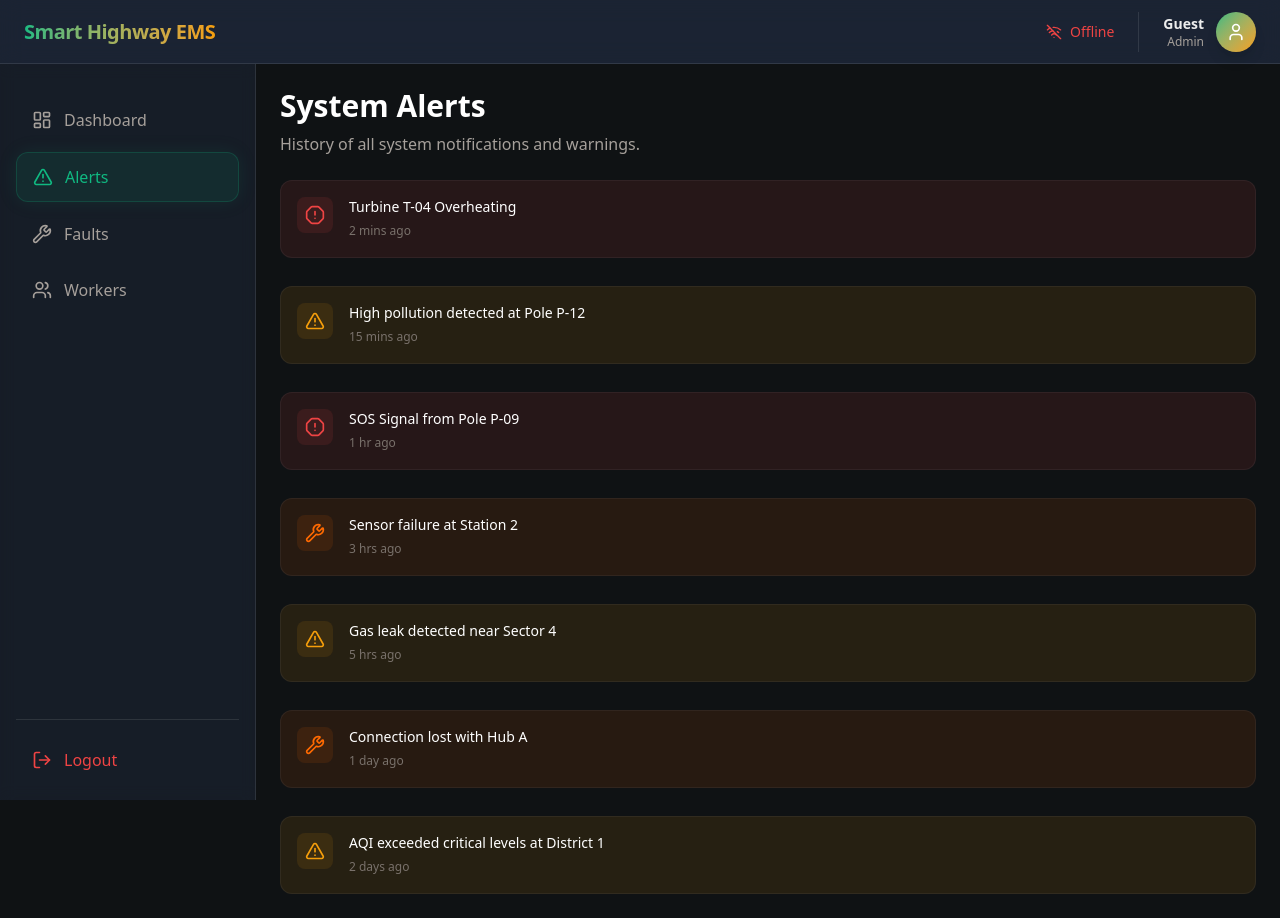
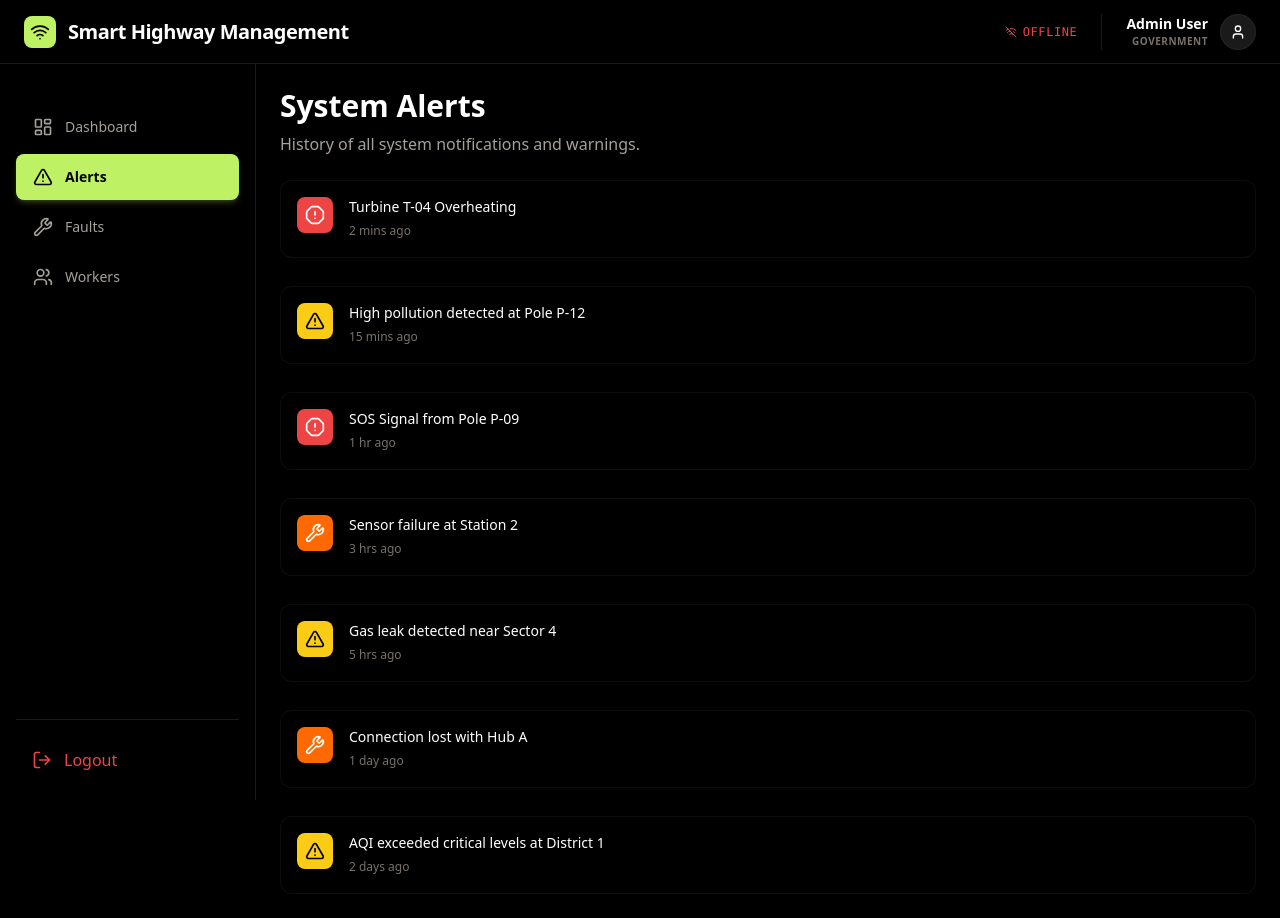
Before and after one commit to Lokith007/Nexathon, a Next.js app: page /government/alerts in a window 1280 px wide. Built offline with nearby package versions, Linux system fonts and the light colour scheme; no server answers; the database is empty.

Commit message:
added all

```diff
--- a/src/app/globals.css
+++ b/src/app/globals.css
@@ -1,14 +1,21 @@
 @import "tailwindcss";
 
 @theme {
-  --color-background: #0f1214; /* Dark background */
-  --color-foreground: #ededed;
-  --color-primary: #10b981; /* Emerald 500 */
-  --color-secondary: #f59e0b; /* Amber 500 */
-  --color-surface: #1e293b; /* Slate 800 - for cards */
-  --color-success: #10b981;
-  --color-warning: #f59e0b;
-  --color-error: #ef4444; /* Red 500 */
+  --color-background: #000000;
+  /* Pitch Black background */
+  --color-foreground: #ffffff;
+  --color-primary: #bef264;
+  /* Lime 400 */
+  --color-secondary: #a855f7;
+  /* Purple 500 */
+  --color-surface: #000000;
+  /* Match Background - Seamless Black */
+  --color-success: #bef264;
+  /* Matching Primary */
+  --color-warning: #facc15;
+  /* Yellow 400 */
+  --color-error: #ef4444;
+  /* Red 500 */
 }
 
 :root {
--- a/src/app/government/dashboard/page.tsx
+++ b/src/app/government/dashboard/page.tsx
@@ -21,12 +21,12 @@ const powerData = [
 export default function Dashboard() {
     const [metrics, setMetrics] = useState({
         voltage: 0,
-        current: 0,
+        current: 0.28,
         power: 0,
-        temperature: 0,
-        humidity: 0,
-        aqi: 0,
-        gas: 0,
+        temperature: 27.6,
+        humidity: 75.7,
+        aqi: 45, // Estimated safe value
+        gas: 257,
     });
 
     useEffect(() => {
@@ -55,9 +55,12 @@ export default function Dashboard() {
 
     return (
         <div className="space-y-8">
-            <div>
-                <h1 className="text-3xl font-bold text-white mb-2">Dashboard Overview</h1>
-                <p className="text-stone-400">Real-time monitoring of highway assets.</p>
+            {/* Dashboard Header */}
+            <div className="flex flex-col md:flex-row md:items-end justify-between gap-4">
+                <div>
+                    <h1 className="text-4xl font-extrabold text-white tracking-tight mb-1">Smart Highway Management</h1>
+                    <p className="text-stone-400 font-medium">System Status: <span className="text-primary font-bold">Optimal</span></p>
+                </div>
             </div>
 
             {/* Top Metrics */}
@@ -69,6 +72,7 @@ export default function Dashboard() {
                     icon={Zap}
                     status={metrics.power > 0 ? "normal" : "warning"}
                     trend="Live"
+                    variant="filled" // Highlight as key metric
                 />
                 <MetricCard
                     title="Temperature"
@@ -77,6 +81,7 @@ export default function Dashboard() {
                     icon={Thermometer}
                     status={metrics.temperature > 35 ? "warning" : "normal"}
                     trend="Live"
+                    variant="filled" // Highlight as key metric
                 />
                 <MetricCard
                     title="Air Quality (AQI)"
@@ -85,6 +90,7 @@ export default function Dashboard() {
                     icon={Wind}
                     status={metrics.aqi > 100 ? "critical" : "normal"}
                     trend="Live"
+                    variant="filled" // Highlight as key metric (Purple if critical/secondary logic used)
                 />
                 <MetricCard
                     title="Voltage"
@@ -127,10 +133,10 @@ export default function Dashboard() {
                 </div>
 
                 {/* Alerts Panel */}
-                <div className="bg-surface/50 backdrop-blur-sm rounded-2xl p-6 border border-white/5 h-fit">
+                <div className="bg-surface rounded-2xl p-6 border border-white/5 h-fit">
                     <div className="flex items-center justify-between mb-6">
                         <h3 className="text-lg font-semibold text-white">Recent Alerts</h3>
-                        <span className="bg-error/20 text-error px-2 py-1 rounded-md text-xs font-bold animate-pulse">3 Active</span>
+                        <span className="bg-error text-white px-2 py-1 rounded-md text-xs font-bold animate-pulse">3 Active</span>
                     </div>
 
                     <div className="space-y-4">
--- a/src/components/AlertCard.tsx
+++ b/src/components/AlertCard.tsx
@@ -11,27 +11,27 @@ interface AlertCardProps {
 
 export default function AlertCard({ type, message, timestamp }: AlertCardProps) {
     let Icon = Info;
-    let colorClass = "text-blue-500 bg-blue-500/10 border-blue-500/20";
+    let colorClass = "text-white bg-blue-500 border-blue-500";
 
     switch (type) {
         case "overheat":
         case "sos":
             Icon = AlertOctagon;
-            colorClass = "text-error bg-error/10 border-error/20";
+            colorClass = "text-white bg-error border-error";
             break;
         case "pollution":
         case "gas":
             Icon = AlertTriangle;
-            colorClass = "text-warning bg-warning/10 border-warning/20";
+            colorClass = "text-black bg-warning border-warning";
             break;
         case "fault":
             Icon = Wrench;
-            colorClass = "text-orange-500 bg-orange-500/10 border-orange-500/20";
+            colorClass = "text-white bg-orange-500 border-orange-500";
             break;
     }
 
     return (
-        <div className={clsx("flex items-start gap-4 p-4 rounded-xl border mb-3 last:mb-0 transition-all hover:bg-white/5", colorClass, "border-white/5")}>
+        <div className="flex items-start gap-4 p-4 rounded-xl border border-white/5 bg-surface mb-3 last:mb-0 transition-all hover:border-white/20">
             <div className={clsx("p-2 rounded-lg", colorClass)}>
                 <Icon className="w-5 h-5" />
             </div>
--- a/src/components/AssignWorkerModal.tsx
+++ b/src/components/AssignWorkerModal.tsx
@@ -18,7 +18,7 @@ export default function AssignWorkerModal({ isOpen, onClose, onAssign }: AssignW
     if (!isOpen) return null;
 
     return (
-        <div className="fixed inset-0 z-50 flex items-center justify-center bg-black/60 backdrop-blur-sm">
+        <div className="fixed inset-0 z-50 flex items-center justify-center bg-black/80 backdrop-blur-sm">
             <div className="bg-surface border border-white/10 rounded-2xl w-full max-w-md p-6 shadow-2xl transform transition-all scale-100">
                 <div className="flex justify-between items-center mb-6">
                     <h3 className="text-xl font-bold text-white">Assign Worker</h3>
@@ -32,9 +32,9 @@ export default function AssignWorkerModal({ isOpen, onClose, onAssign }: AssignW
                         <button
                             key={worker.id}
                             onClick={() => onAssign(worker.id)}
-                            className="w-full flex items-center gap-4 p-4 rounded-xl bg-white/5 hover:bg-white/10 border border-white/5 transition-all text-left group"
+                            className="w-full flex items-center gap-4 p-4 rounded-xl bg-surface border border-white/5 hover:border-primary transition-all text-left group"
                         >
-                            <div className="w-10 h-10 rounded-full bg-primary/20 text-primary flex items-center justify-center font-bold">
+                            <div className="w-10 h-10 rounded-full bg-primary text-black flex items-center justify-center font-bold">
                                 {worker.name[0]}
                             </div>
                             <div>
--- a/src/components/Navbar.tsx
+++ b/src/components/Navbar.tsx
@@ -30,35 +30,40 @@ export default function Navbar() {
     return (
         <nav className="fixed top-0 left-0 right-0 h-16 bg-surface/80 backdrop-blur-md border-b border-white/10 flex items-center justify-between px-6 z-50">
             <div className="flex items-center gap-3">
-                <Link href="/" className="text-xl font-bold tracking-tight bg-gradient-to-r from-primary to-secondary bg-clip-text text-transparent">
-                    Smart Highway EMS
+                <div className="w-8 h-8 rounded-lg bg-primary flex items-center justify-center text-black font-bold">
+                    <Wifi className="w-5 h-5" />
+                </div>
+                <Link href="/" className="text-xl font-bold tracking-tight text-white hover:opacity-90 transition-opacity">
+                    Smart Highway Management
                 </Link>
             </div>
 
             <div className="flex items-center gap-6">
                 {/* Connection Status */}
-                <div className="flex items-center gap-2 text-sm font-medium">
+                <div className="flex items-center gap-2 text-xs font-mono uppercase tracking-wider text-stone-500">
                     {dbConnected ? (
-                        <>
-                            <Wifi className="w-4 h-4 text-primary" />
-                            <span className="text-primary">Online</span>
-                        </>
+                        <span className="flex items-center gap-1.5 text-primary">
+                            <span className="relative flex h-2 w-2">
+                                <span className="animate-ping absolute inline-flex h-full w-full rounded-full bg-primary opacity-75"></span>
+                                <span className="relative inline-flex rounded-full h-2 w-2 bg-primary"></span>
+                            </span>
+                            System Online
+                        </span>
                     ) : (
-                        <>
-                            <WifiOff className="w-4 h-4 text-error" />
-                            <span className="text-error">Offline</span>
-                        </>
+                        <span className="text-error flex items-center gap-1.5">
+                            <WifiOff className="w-3 h-3" /> Offline
+                        </span>
                     )}
                 </div>
 
                 {/* Profile */}
                 <div className="flex items-center gap-3 pl-6 border-l border-white/10">
                     <div className="flex flex-col items-end">
-                        <span className="text-sm font-semibold text-foreground">{user?.email || "Guest"}</span>
-                        <span className="text-xs text-stone-400">Admin</span>
+                        <span className="text-sm font-semibold text-white">Admin User</span>
+                        <span className="text-[10px] uppercase font-bold text-stone-500 tracking-wider">Government</span>
                     </div>
-                    <div className="w-10 h-10 rounded-full bg-gradient-to-br from-primary to-secondary flex items-center justify-center text-white font-bold shadow-lg">
-                        <User className="w-5 h-5" />
+                    <div className="w-9 h-9 rounded-full bg-white/10 border border-white/5 flex items-center justify-center text-white hover:bg-white/20 transition-colors cursor-pointer">
+                        <User className="w-4 h-4" />
                     </div>
                 </div>
             </div>
--- a/src/components/Sidebar.tsx
+++ b/src/components/Sidebar.tsx
@@ -35,8 +35,8 @@ export default function Sidebar({ role }: SidebarProps) {
     ];
 
     return (
-        <aside className="fixed left-0 top-16 bottom-0 w-64 bg-surface/50 backdrop-blur-sm border-r border-white/10 flex flex-col p-4 z-40">
-            <div className="flex-1 space-y-2 mt-4">
+        <aside className="fixed left-0 top-16 bottom-0 w-64 bg-surface border-r border-white/10 flex flex-col p-4 z-40">
+            <div className="flex-1 space-y-1 mt-6">
                 {menuItems.map((item) => {
                     const Icon = item.icon;
                     const isActive = pathname === item.href;
@@ -45,14 +45,14 @@ export default function Sidebar({ role }: SidebarProps) {
                             key={item.href}
                             href={item.href}
                             className={clsx(
-                                "flex items-center gap-3 px-4 py-3 rounded-xl transition-all duration-200 group hover:scale-[1.02]",
+                                "flex items-center gap-3 px-4 py-3 rounded-lg transition-all duration-200 group border border-transparent",
                                 isActive
-                                    ? "bg-primary/10 text-primary shadow-[0_0_20px_rgba(16,185,129,0.1)] border border-primary/20"
-                                    : "text-stone-400 hover:text-white hover:bg-white/5"
+                                    ? "bg-primary text-black font-bold shadow-md shadow-primary/20"
+                                    : "text-stone-400 hover:text-white hover:bg-white/5 hover:border-white/5"
                             )}
                         >
-                            <Icon className={clsx("w-5 h-5", isActive ? "text-primary" : "text-stone-400 group-hover:text-white")} />
-                            <span className="font-medium">{item.name}</span>
+                            <Icon className={clsx("w-5 h-5", isActive ? "text-black" : "text-stone-400 group-hover:text-white")} />
+                            <span className="text-sm">{item.name}</span>
                         </Link>
                     )
                 })}
```
Also changed, not shown: src/components/FaultTable.tsx (+8 -7 lines), src/components/MetricCard.tsx (+55 -24 lines), src/components/PowerChart.tsx (+6 -12 lines).
